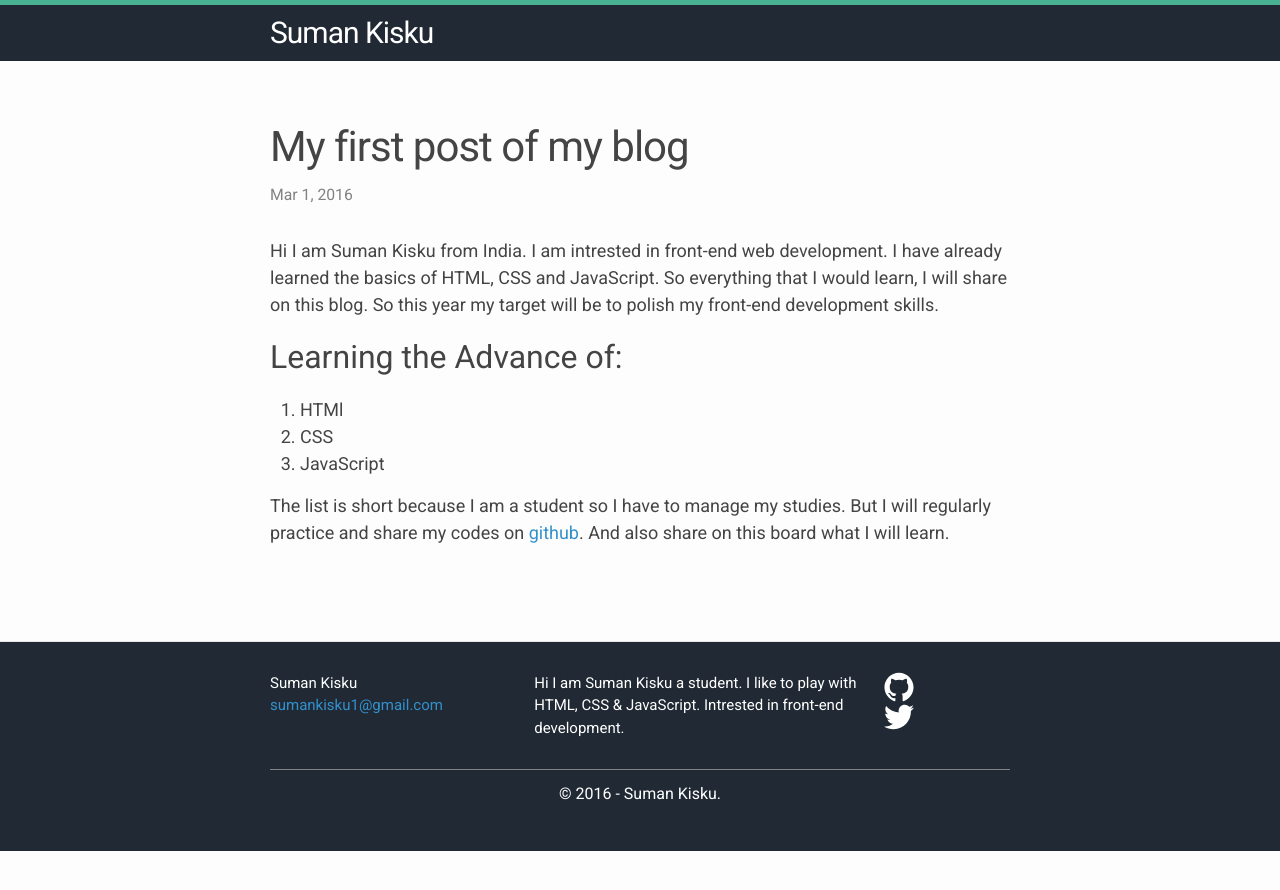
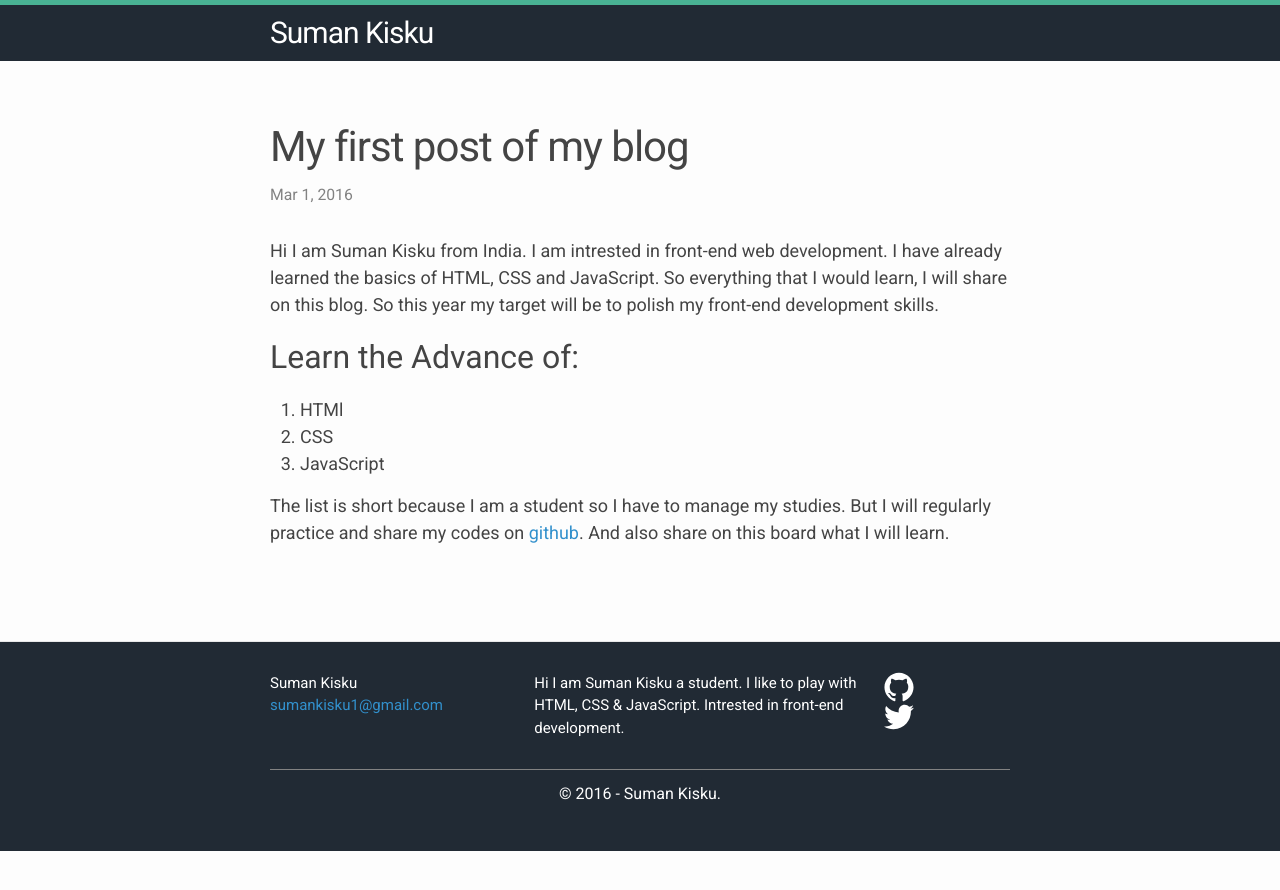
Before and after one commit to SumanKisku/sumankisku.github.io, a Jekyll site: the page built from _posts/2016-03-01-my-first-post.md, in a window 1280 px wide. Shown: the top 890 px of the page. Built offline with Jekyll 4.4.1, drawn with Linux system fonts in a browser that asks for light colours.

Commit message:
'Learning' to  'Learn'.

```diff
--- a/_posts/2016-03-01-my-first-post.md
+++ b/_posts/2016-03-01-my-first-post.md
@@ -8,7 +8,7 @@ I have already learned the basics of HTML, CSS and JavaScript.
 So everything that I would learn, I will share on this blog. So this year my target will be
 to polish my front-end development skills.
 
-## Learning the Advance of:
+## Learn the Advance of:
 
 1. HTMl
 2. CSS
```
